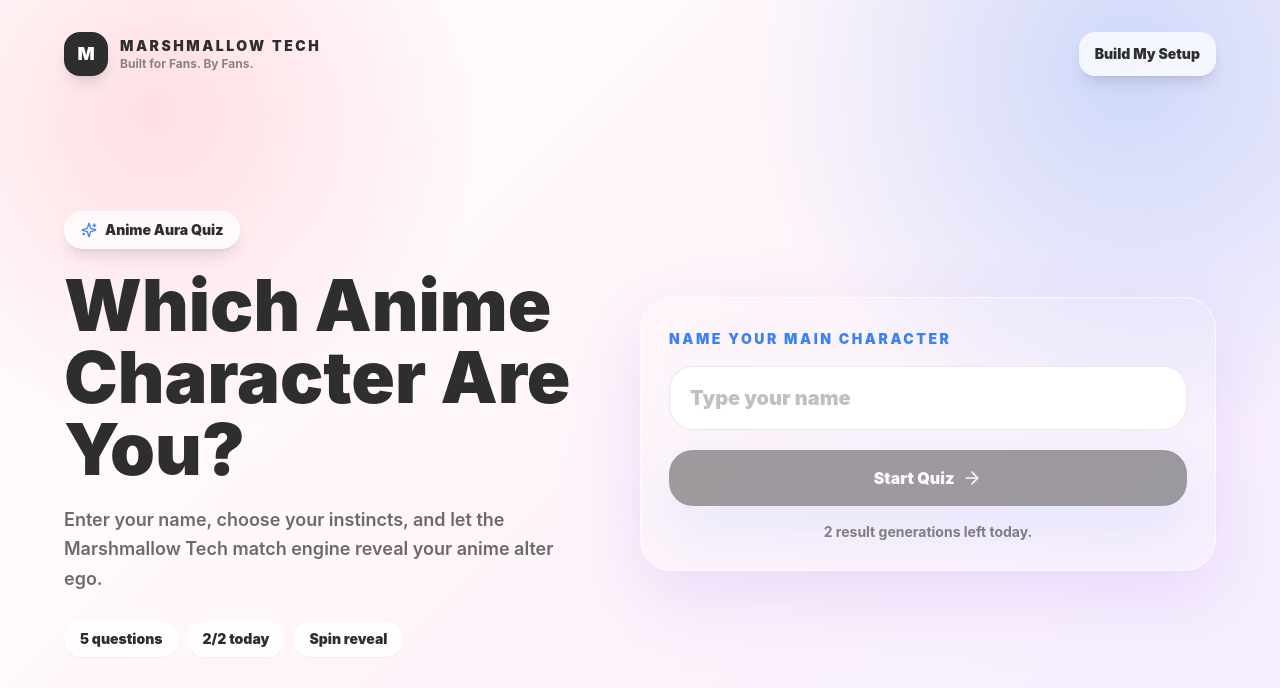
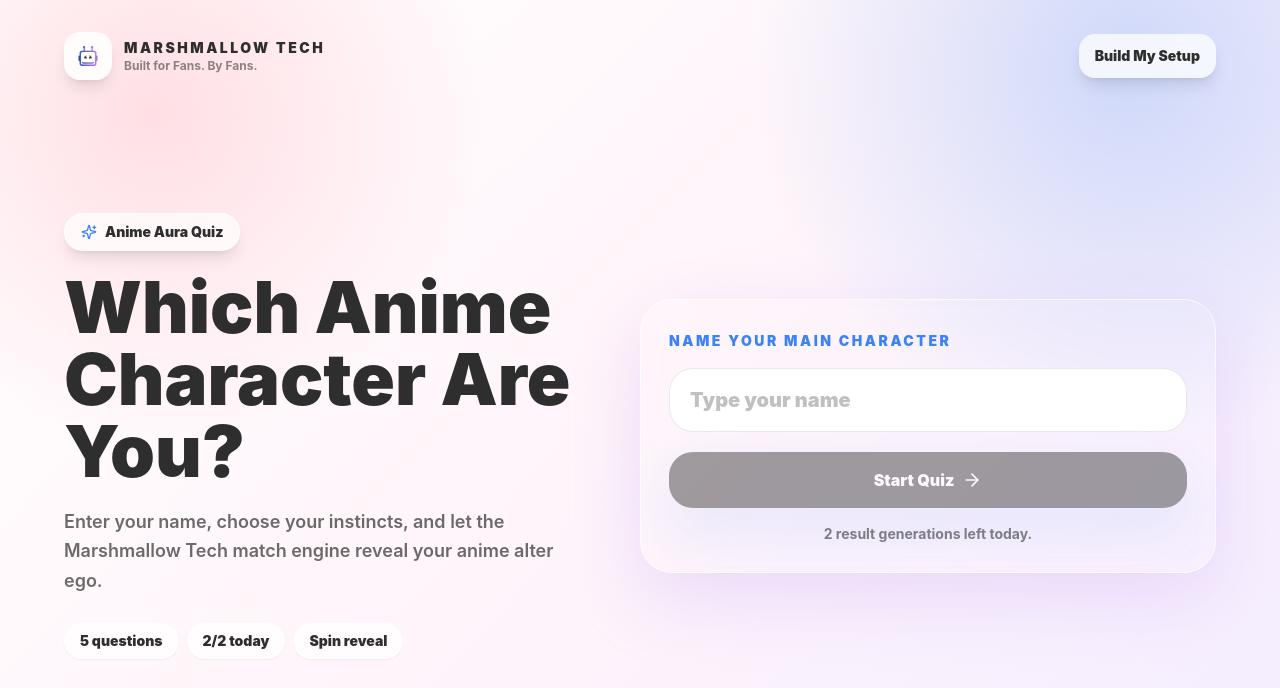
Before and after one commit to TouhidShaon18/Marshmallow-tech-anime, a Next.js app: page / in a window 1280 px wide. Shown: the top 688 px of the page. Built offline with nearby package versions, Linux system fonts and the light colour scheme.

Commit message:
Add Marshmallow brand logo

```diff
--- a/app/anime-collection/page.tsx
+++ b/app/anime-collection/page.tsx
@@ -1,4 +1,5 @@
-import { ArrowLeft, Monitor, ShoppingBag, Sparkles } from "lucide-react";
+import Image from "next/image";
+import { ArrowLeft, Monitor, ShoppingBag } from "lucide-react";
 
 const picks = [
   "Anime desk mats",
@@ -22,7 +23,13 @@ export default function AnimeCollectionPage() {
         <section className="mt-10 grid gap-8 lg:grid-cols-[0.9fr_1.1fr] lg:items-center">
           <div>
             <div className="inline-flex items-center gap-2 rounded-full bg-white px-4 py-2 text-sm font-black text-electric shadow-lg">
-              <Sparkles aria-hidden="true" className="h-4 w-4" />
+              <Image
+                src="/brand/marshmallow-logo.png"
+                alt="Marshmallow Tech logo"
+                width={22}
+                height={22}
+                className="h-5 w-5 object-contain"
+              />
               Marshmallow Tech
             </div>
             <h1 className="mt-5 text-5xl font-black leading-none sm:text-6xl">
--- a/app/page.tsx
+++ b/app/page.tsx
@@ -2,6 +2,7 @@
 
 import { FormEvent, useCallback, useEffect, useRef, useState } from "react";
 import confetti from "canvas-confetti";
+import Image from "next/image";
 import { ArrowRight, Sparkles } from "lucide-react";
 import { QuizCard } from "@/components/QuizCard";
 import { ResultCard } from "@/components/ResultCard";
@@ -249,8 +250,15 @@ export default function Home() {
       <div className="mx-auto flex min-h-[calc(100vh-2.5rem)] w-full max-w-6xl flex-col">
         <header className="flex items-center justify-between gap-4 py-3">
           <a href="/" className="flex items-center gap-3">
-            <span className="grid h-11 w-11 place-items-center rounded-2xl bg-charcoal text-lg font-black text-white shadow-lg">
-              M
+            <span className="grid h-12 w-12 place-items-center rounded-2xl bg-white/85 p-1.5 shadow-lg backdrop-blur">
+              <Image
+                src="/brand/marshmallow-logo.png"
+                alt="Marshmallow Tech logo"
+                width={40}
+                height={40}
+                className="h-full w-full object-contain"
+                priority
+              />
             </span>
             <span>
               <span className="block text-sm font-black uppercase tracking-[0.18em] text-charcoal">
--- a/components/ResultCard.tsx
+++ b/components/ResultCard.tsx
@@ -32,13 +32,25 @@ export function ResultCard({
         <div className="absolute inset-x-0 top-0 h-2 bg-gradient-to-r from-pink via-lavender to-electric" />
         <div className="relative">
           <div className="mb-5 flex items-center justify-between gap-4">
-            <div>
+            <div className="flex items-center gap-3">
+              <div className="grid h-12 w-12 shrink-0 place-items-center rounded-2xl bg-white p-1.5 shadow-sm ring-1 ring-charcoal/10">
+                <Image
+                  src="/brand/marshmallow-logo.png"
+                  alt="Marshmallow Tech logo"
+                  width={42}
+                  height={42}
+                  className="h-full w-full object-contain"
+                  priority
+                />
+              </div>
+              <div>
               <p className="text-xs font-black uppercase tracking-[0.18em] text-electric">
                 Marshmallow Tech
               </p>
               <h2 className="mt-1 text-2xl font-black text-charcoal">
                 {name}&apos;s Anime Match
               </h2>
+              </div>
             </div>
             <div className="rounded-2xl bg-charcoal px-3 py-2 text-center text-white">
               <span className="block text-2xl font-black">{percentage}%</span>
```
Also changed, not shown: public/brand/marshmallow-logo.png (added).
